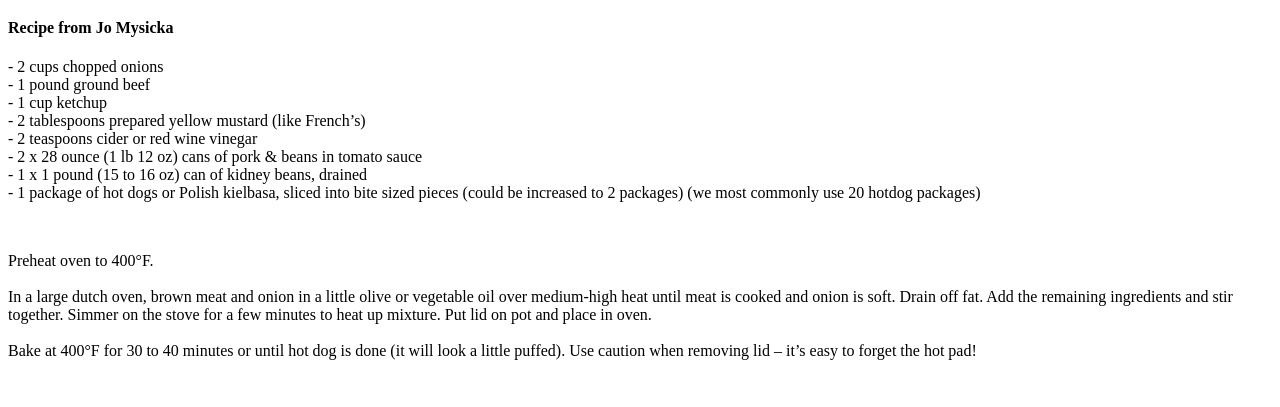
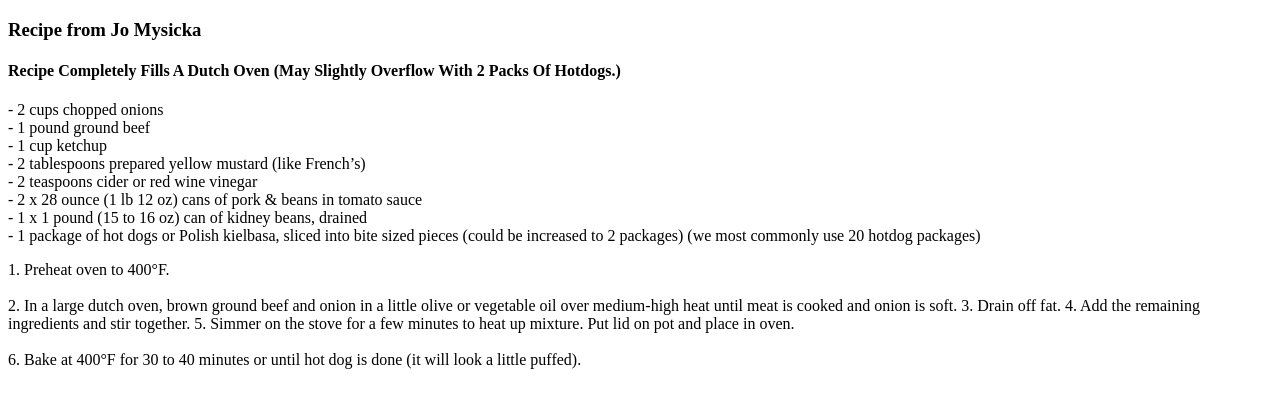
Before and after one commit to Lynxmountain/RanchoBakedBeans, a plain HTML site: page index.html in a window 1280 px wide. Shown: the part 61-468 px from the top of the page. Drawn offline with Linux system fonts and the light colour scheme.

Commit message:
Update index.html

```diff
--- a/index.html
+++ b/index.html
@@ -12,8 +12,11 @@
     <h1>
         Rancho Baked Beans
     </h1>
+    <h3>
+        Recipe from Jo Mysicka
+    </h3>
     <h4>
-        Recipe from Jo Mysicka
+        Recipe Completely Fills A Dutch Oven (May Slightly Overflow With 2 Packs Of Hotdogs.)
     </h4>
     <p>
         - 2 cups chopped onions
@@ -34,18 +37,18 @@
         (could be increased to 2 packages)
         (we most commonly use 20 hotdog packages)
     </p>
-    <br>
     <p>
-        Preheat oven to 400°F.
+        1. Preheat oven to 400°F.
         <br>
         <br>
-        In a large dutch oven, brown meat and onion in a little olive or vegetable oil over medium-high heat until meat is
-        cooked and onion is soft. Drain off fat. Add the remaining ingredients and stir together. Simmer on the stove for a
-        few minutes to heat up mixture. Put lid on pot and place in oven.
+        2. In a large dutch oven, brown ground beef and onion in a little olive or vegetable oil over medium-high heat until meat is
+        cooked and onion is soft.
+        3. Drain off fat.
+        4. Add the remaining ingredients and stir together.
+        5. Simmer on the stove for a few minutes to heat up mixture. Put lid on pot and place in oven.
         <br>
         <br>
-        Bake at 400°F for 30 to 40 minutes or until hot dog is done (it will look a little puffed). Use caution when
-        removing lid – it’s easy to forget the hot pad!
+        6. Bake at 400°F for 30 to 40 minutes or until hot dog is done (it will look a little puffed).
     </p>
 </body>
 
```
